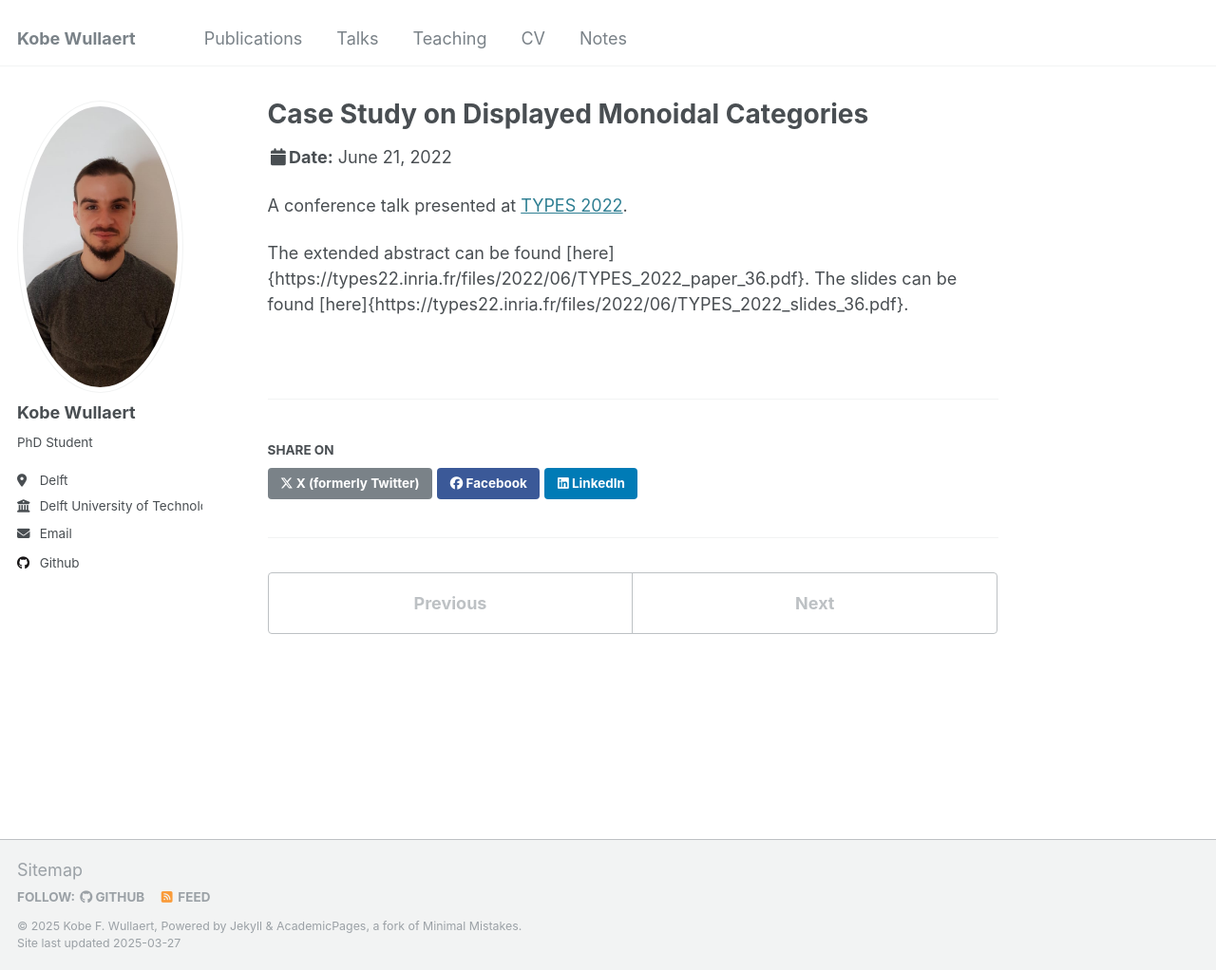
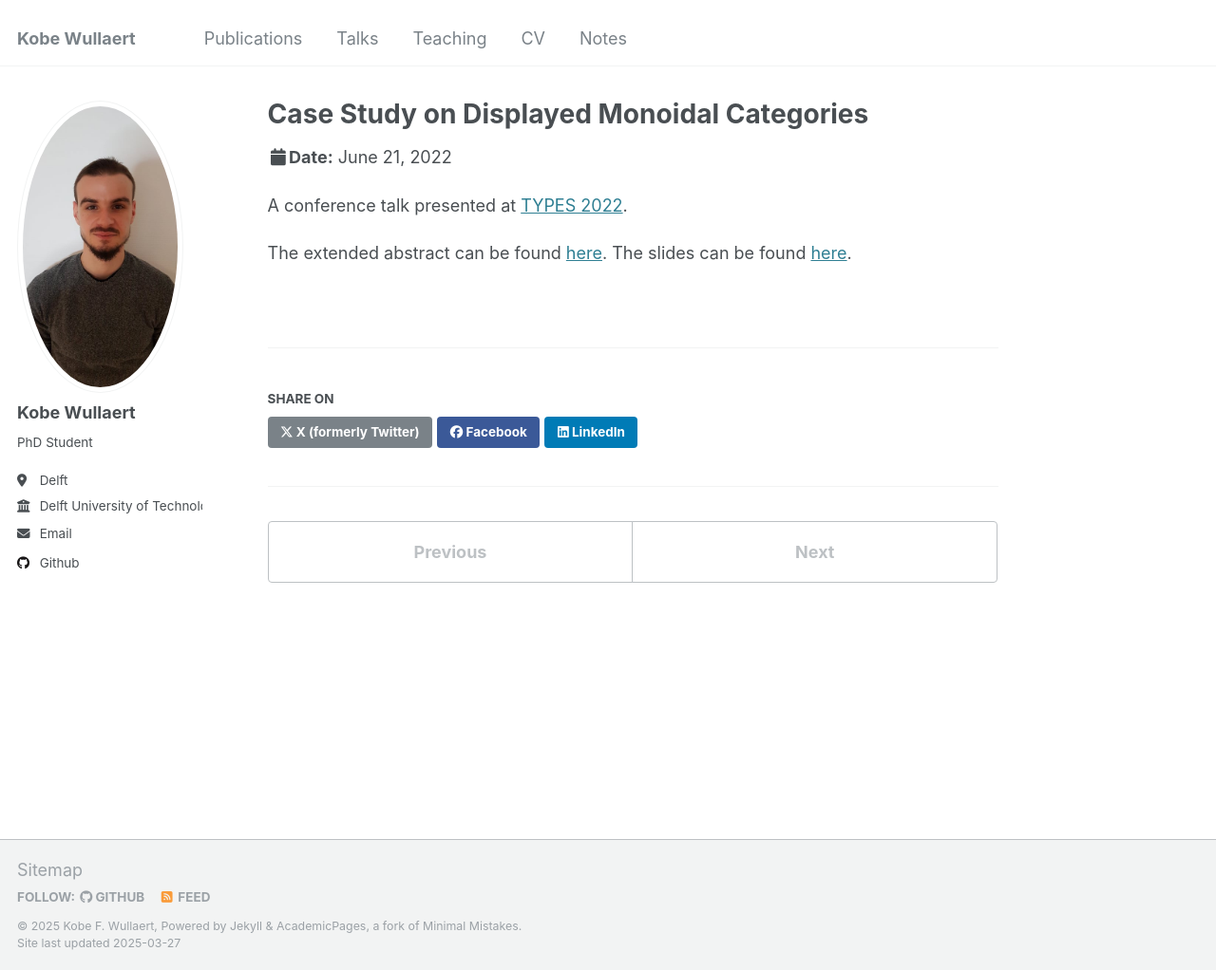
Before and after one commit to KobeWullaert/KobeWullaert.github.io, a Jekyll site: the page built from _talks/2022-06-21-talk-Types22.md, in a window 1280 px wide and 1022 px high. Shown: the whole window at 95% size. Built offline with Jekyll 4.4.1, drawn with Linux system fonts in a browser that asks for light colours.

Commit message:
Fix previous commit (change in braces/brackets)

```diff
--- a/_talks/2022-06-21-talk-Types22.md
+++ b/_talks/2022-06-21-talk-Types22.md
@@ -11,5 +11,5 @@ location: "Nantes, France"
 
 A conference talk presented at [TYPES 2022](https://types22.inria.fr/).
 
-The extended abstract can be found [here]{https://types22.inria.fr/files/2022/06/TYPES_2022_paper_36.pdf}.
-The slides can be found [here]{https://types22.inria.fr/files/2022/06/TYPES_2022_slides_36.pdf}.
+The extended abstract can be found [here](https://types22.inria.fr/files/2022/06/TYPES_2022_paper_36.pdf).
+The slides can be found [here](https://types22.inria.fr/files/2022/06/TYPES_2022_slides_36.pdf).
```
Also changed, not shown: _talks/2022-08-01-talk-HoTTUF22.md (+1 -1 lines), _talks/2022-11-24-talk-DutchCats.md (+1 -1 lines), _talks/2024-03-04-talk-HoTTUF24.md (+1 -1 lines), _talks/2024-06-13-talk-Types24.md (+1 -1 lines), _talks/2024-06-25-posterpresentation-CT24.md (+1 -1 lines).
